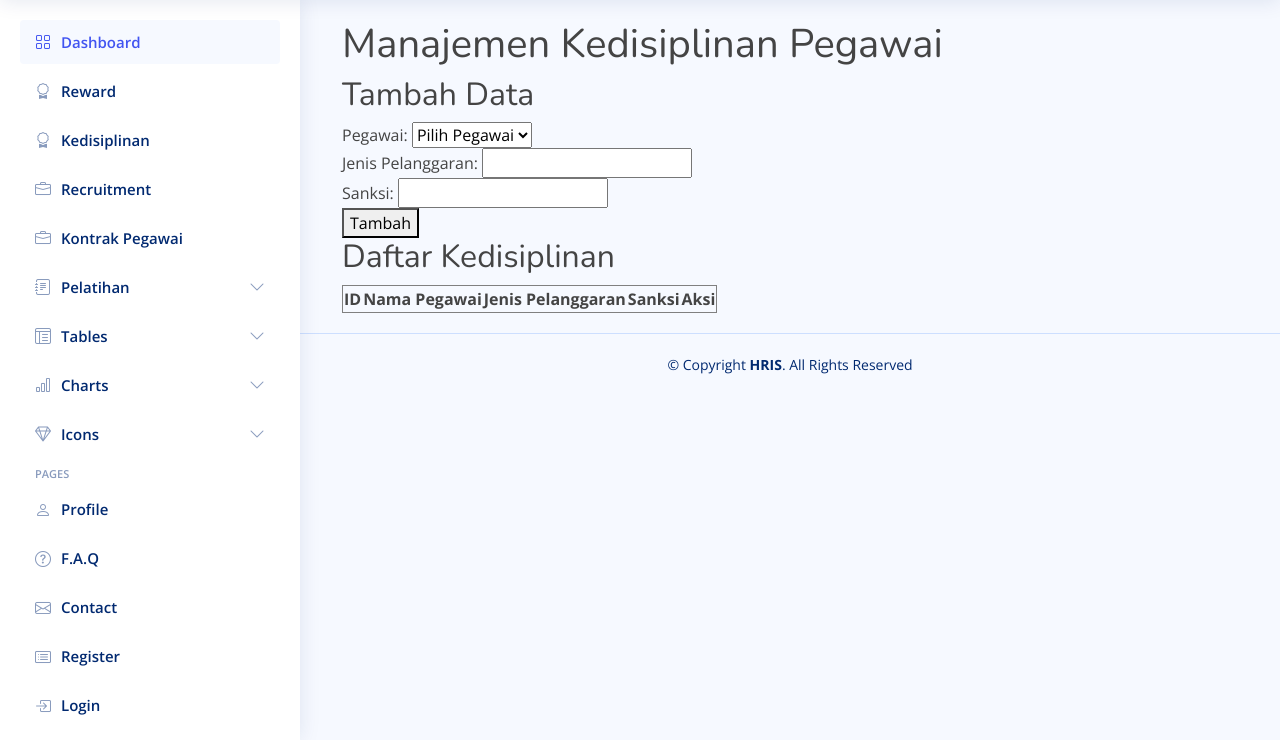
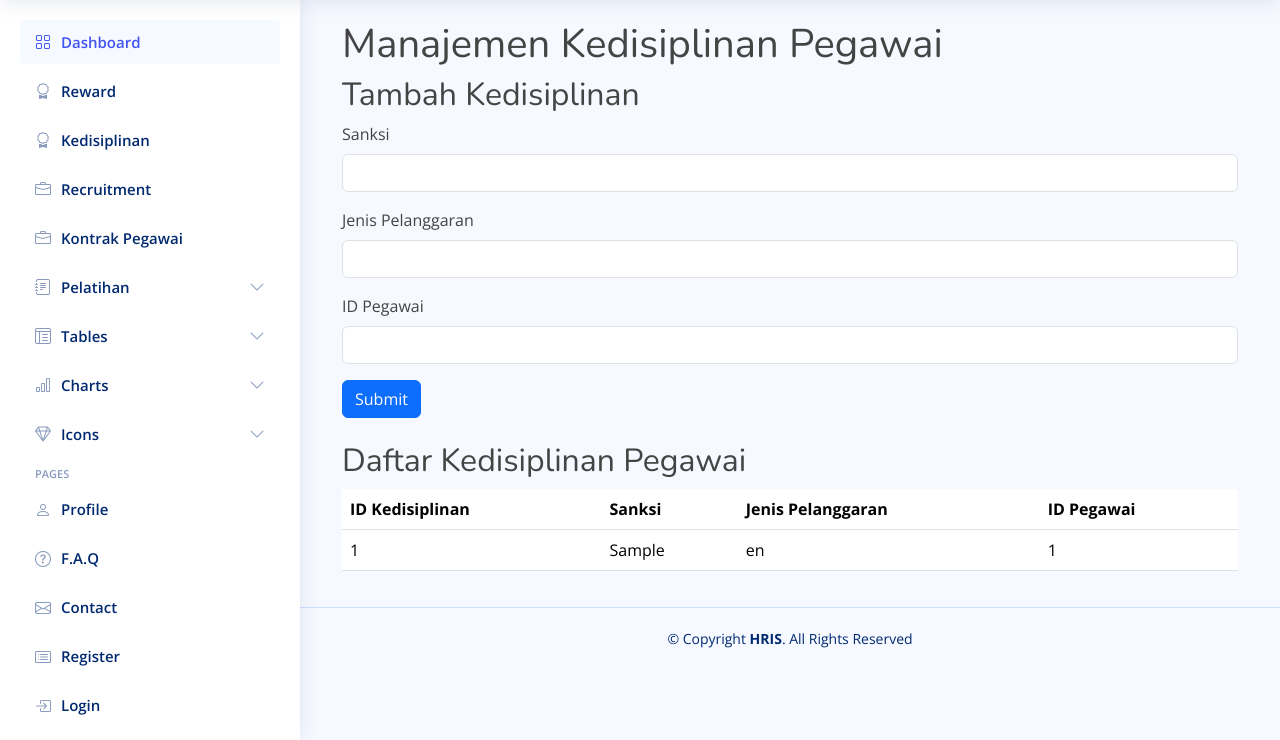
Before and after one commit to panggah10/hris, a PHP site: page /kedisiplinan/index.php in a window 1280 px wide. Shown: the part 60-800 px from the top of the page. Run offline with PHP 8.4, Linux system fonts and the light colour scheme; tables that the repository leaves empty hold one stand-in row (values such as "Sample post"); data that the repository does not hold is empty; some libraries are stand-ins or nearby versions.

Commit message:
tambah fitur

```diff
--- a/kedisiplinan/index.php
+++ b/kedisiplinan/index.php
@@ -2,122 +2,64 @@
 include '../template/header.php';
 include '../template/sidebar.php';
 include '../connection.php';
-?>
 
-<?php
-
-
-
-
-// Proses Tambah Data
-if (isset($_POST['tambah'])) {
-    $id_peg = $_POST['id_peg'];
-    $jenis_pelanggaran = $_POST['jenis_pelanggaran'];
-    $sanksi = $_POST['sanksi'];
-
-    $query = "INSERT INTO kedisiplinan (id_peg, jenis_pelanggaran, sanksi)
-              VALUES ('$id_peg', '$jenis_pelanggaran', '$sanksi')";
-    if ($connection->query($query)) {
-        header('Location: index.php');
+// Function to retrieve data from the `kedisiplinan` table
+function getKedisiplinanData() {
+    global $conn; // Use the global connection variable
+    $result = $conn->query("SELECT * FROM `kedisiplinan`");
+    if ($result) {
+        return $result->fetch_all(MYSQLI_ASSOC);
     } else {
-        echo "Error: " . $connection->error;
+        return []; // Return an empty array if there's an error
     }
 }
 
-// Proses Update Data
-if (isset($_POST['update'])) {
-    $id_kedisiplinan = $_POST['id_kedisiplinan'];
-    $id_peg = $_POST['id_peg'];
-    $jenis_pelanggaran = $_POST['jenis_pelanggaran'];
-    $sanksi = $_POST['sanksi'];
-
-    $query = "UPDATE kedisiplinan
-              SET id_peg='$id_peg', jenis_pelanggaran='$jenis_pelanggaran', sanksi='$sanksi'
-              WHERE id_kedisiplinan='$id_kedisiplinan'";
-    if ($connection->query($query)) {
-        header('Location: index.php');
-    } else {
-        echo "Error: " . $connection->error;
-    }
-}
-
-// Proses Hapus Data
-if (isset($_GET['hapus'])) {
-    $id_kedisiplinan = $_GET['hapus'];
-
-    $query = "DELETE FROM kedisiplinan WHERE id_kedisiplinan='$id_kedisiplinan'";
-    if ($connection->query($query)) {
-        header('Location: index.php');
-    } else {
-        echo "Error: " . $connection->error;
-    }
-}
-
-// Ambil data edit
-$data_edit = null;
-if (isset($_GET['edit'])) {
-    $id_kedisiplinan = $_GET['edit'];
-    $query_edit = "SELECT * FROM kedisiplinan WHERE id_kedisiplinan='$id_kedisiplinan'";
-    $result_edit = $connection->query($query_edit);
-    $data_edit = $result_edit->fetch_assoc();
-}
+// Fetch data from `kedisiplinan` table
+$kedisiplinan_data = getKedisiplinanData();
 ?>
-
 <main id="main" class="main">
     <div class="container">
         <h1>Manajemen Kedisiplinan Pegawai</h1>
-
-        <!-- Form Tambah/Edit -->
-        <h2><?= isset($data_edit) ? 'Edit Data' : 'Tambah Data' ?></h2>
-        <form method="POST">
-            <input type="hidden" name="id_kedisiplinan" value="<?= $data_edit['id_kedisiplinan'] ?? '' ?>">
-            <label for="id_peg">Pegawai:</label>
-            <select name="id_peg" required>
-                <option value="">Pilih Pegawai</option>
-                <?php foreach ($pegawai as $p): ?>
-                    <option value="<?= $p['id_peg'] ?>" <?= (isset($data_edit) && $data_edit['id_peg'] == $p['id_peg']) ? 'selected' : '' ?>>
-                        <?= $p['nama_pegawai'] ?>
-                    </option>
-                <?php endforeach; ?>
-            </select><br>
-            <label for="jenis_pelanggaran">Jenis Pelanggaran:</label>
-            <input type="text" name="jenis_pelanggaran" value="<?= $data_edit['jenis_pelanggaran'] ?? '' ?>" required><br>
-            <label for="sanksi">Sanksi:</label>
-            <input type="text" name="sanksi" value="<?= $data_edit['sanksi'] ?? '' ?>" required><br>
-            <button type="submit" name="<?= isset($data_edit) ? 'update' : 'tambah' ?>">
-                <?= isset($data_edit) ? 'Update' : 'Tambah' ?>
-            </button>
+        <h2>Tambah Kedisiplinan</h2>
+        <form method="post" action="submit_kedisiplinan.php">
+            <div class="mb-3">
+                <label for="sanksi" class="form-label">Sanksi</label>
+                <input type="text" class="form-control" id="sanksi" name="sanksi" required>
+            </div>
+            <div class="mb-3">
+                <label for="jenis_pelanggaran" class="form-label">Jenis Pelanggaran</label>
+                <input type="text" class="form-control" id="jenis_pelanggaran" name="jenis_pelanggaran" required>
+            </div>
+            <div class="mb-3">
+                <label for="id_peg" class="form-label">ID Pegawai</label>
+                <input type="number" class="form-control" id="id_peg" name="id_peg" required>
+            </div>
+            <button type="submit" class="btn btn-primary">Submit</button>
         </form>
 
-        <!-- Tabel Data -->
-        <h2>Daftar Kedisiplinan</h2>
-        <table border="1">
+        <h2 class="mt-4">Daftar Kedisiplinan Pegawai</h2>
+        <table class="table">
             <thead>
                 <tr>
-                    <th>ID</th>
-                    <th>Nama Pegawai</th>
+                    <th>ID Kedisiplinan</th>
+                    <th>Sanksi</th>
                     <th>Jenis Pelanggaran</th>
-                    <th>Sanksi</th>
-                    <th>Aksi</th>
+                    <th>ID Pegawai</th>
                 </tr>
             </thead>
             <tbody>
-                <?php foreach ($kedisiplinan as $row): ?>
+                <?php foreach ($kedisiplinan_data as $row): ?>
                     <tr>
                         <td><?= $row['id_kedisiplinan'] ?></td>
-                        <td><?= $row['nama_pegawai'] ?></td>
+                        <td><?= $row['sanksi'] ?></td>
                         <td><?= $row['jenis_pelanggaran'] ?></td>
-                        <td><?= $row['sanksi'] ?></td>
-                        <td>
-                            <a href="index.php?edit=<?= $row['id_kedisiplinan'] ?>">Edit</a>
-                            <a href="index.php?hapus=<?= $row['id_kedisiplinan'] ?>" onclick="return confirm('Yakin ingin menghapus?')">Hapus</a>
-                        </td>
+                        <td><?= $row['id_peg'] ?></td>
                     </tr>
                 <?php endforeach; ?>
             </tbody>
         </table>
     </div>
-</main>
+</main><!-- End #main -->
 
 <?php
 include '../template/footer.php';
```
Also changed, not shown: kedisiplinan/submit_kedisiplinan.php (added, +61 -0 lines).
